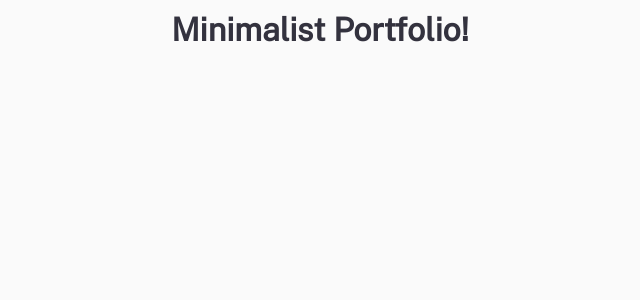
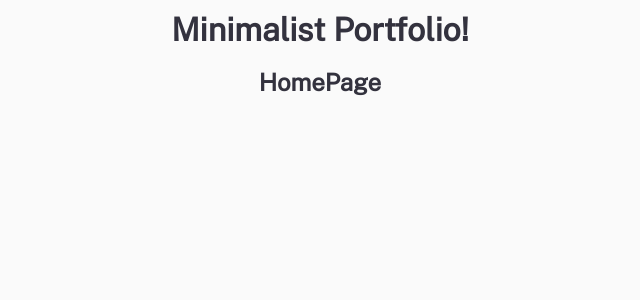
Before and after one commit to xaviguasch/minimalist-portfolio-website-frontendmentor-prac, a React (Create React App) app: page / in a window 1280 px wide. Shown: the top 300 px of the page, without its empty margins (320-960 px from the left). Built offline with nearby package versions, Linux system fonts and the light colour scheme; a web font is replaced by a local one.

Commit message:
wired React Router basic configuration and created HomePage and Header components

```diff
--- a/src/App.js
+++ b/src/App.js
@@ -1,9 +1,15 @@
+import React, { useState } from 'react'
+
+import { Outlet } from 'react-router-dom'
+
 import './App.css'
 
 function App() {
   return (
     <div className='App'>
       <h1>Minimalist Portfolio!</h1>
+
+      <Outlet />
     </div>
   )
 }
--- /dev/null
+++ b/src/components/Header.js
@@ -0,0 +1,13 @@
+import React from 'react'
+
+import './Header.css'
+
+const Header = () => {
+  return (
+    <div className='Header'>
+      <h2>Header</h2>
+    </div>
+  )
+}
+
+export default Header
--- /dev/null
+++ b/src/components/HomePage.js
@@ -0,0 +1,13 @@
+import React from 'react'
+
+import './Header.css'
+
+const HomePage = () => {
+  return (
+    <div className='HomePage'>
+      <h2>HomePage</h2>
+    </div>
+  )
+}
+
+export default HomePage
--- a/src/index.js
+++ b/src/index.js
@@ -1,11 +1,20 @@
 import React from 'react'
 import ReactDOM from 'react-dom'
 import './index.css'
+import { BrowserRouter, Routes, Route, Navigate } from 'react-router-dom'
+
 import App from './App'
+import HomePage from './components/HomePage'
 
 ReactDOM.render(
   <React.StrictMode>
-    <App />
+    <BrowserRouter>
+      <Routes>
+        <Route path='/' element={<App />}>
+          <Route index element={<HomePage />} />
+        </Route>
+      </Routes>
+    </BrowserRouter>
   </React.StrictMode>,
   document.getElementById('root')
 )
```
Also changed, not shown: src/components/Header.css (added), src/components/HomePage.css (added).
